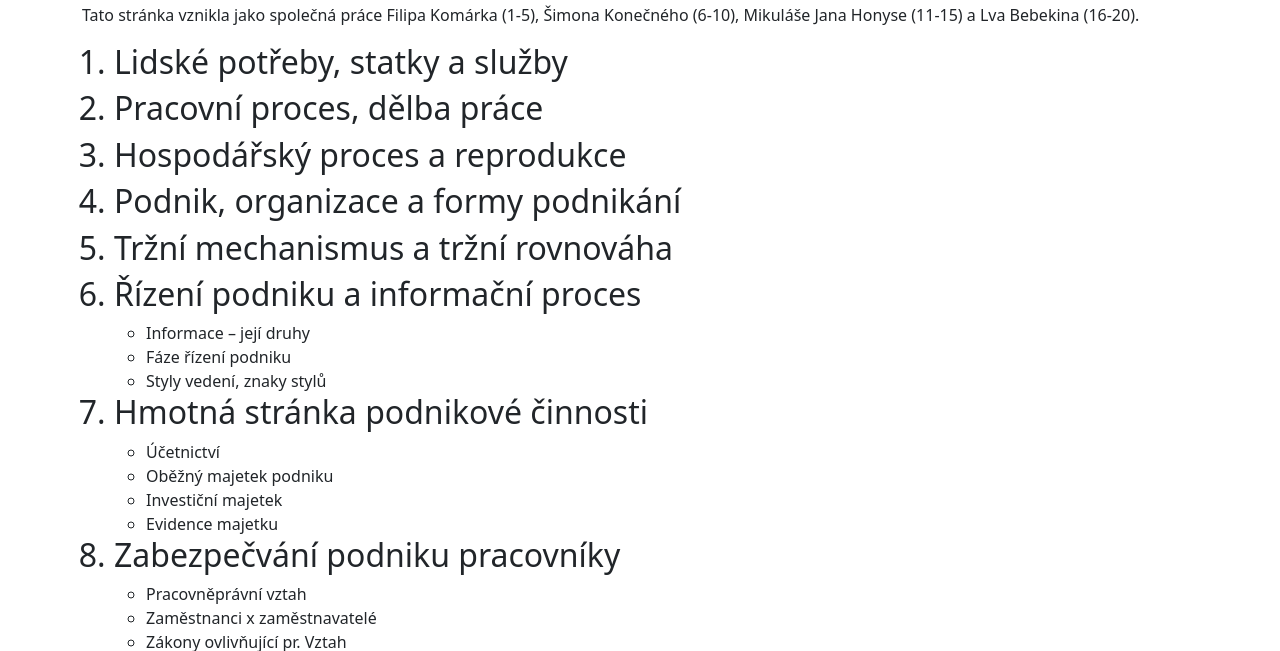
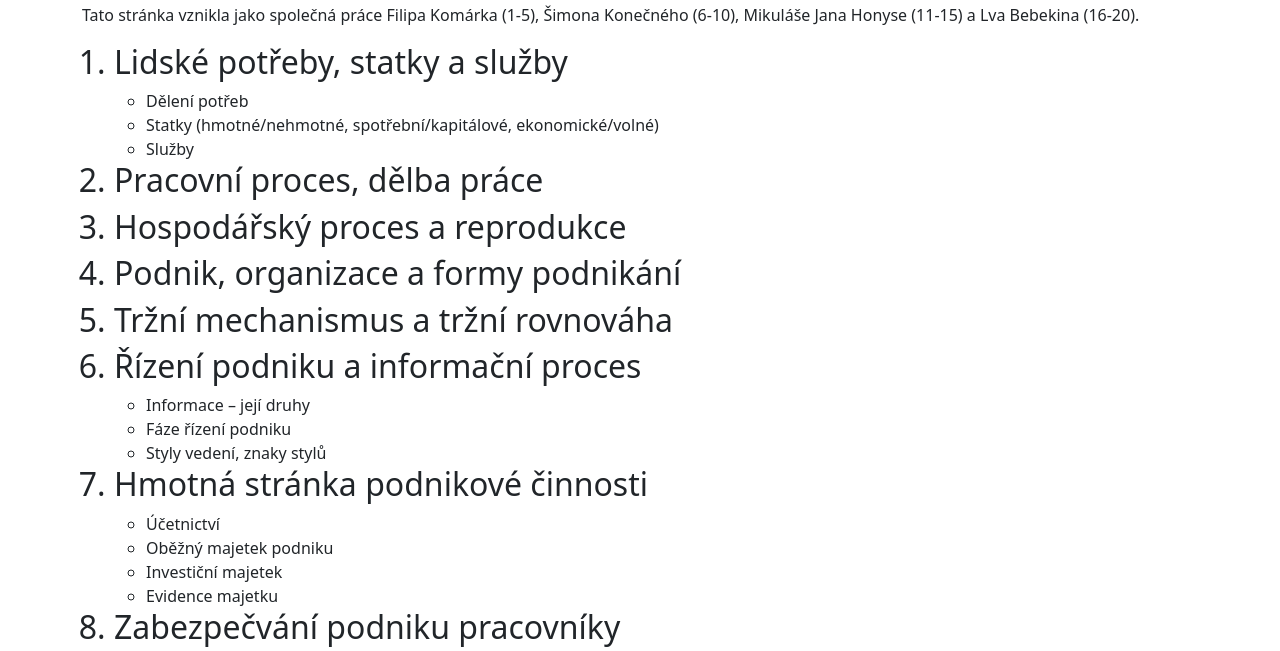
Before and after one commit to filip2cz/maturita-eko, a plain HTML site: page osnova/index.html in a window 1280 px wide. Shown: the part 53-704 px from the top of the page. Drawn offline with nearby package versions, Linux system fonts and the light colour scheme.

Commit message:
ADD: Lidské potřeby, statky a služby

```diff
--- a/osnova/index.html
+++ b/osnova/index.html
@@ -29,6 +29,12 @@
             <h2>
                 <li>Lidské potřeby, statky a služby</li>
             </h2>
+
+            <ul>
+                <li>Dělení potřeb</li>
+                <li>Statky (hmotné/nehmotné, spotřební/kapitálové, ekonomické/volné)</li>
+                <li>Služby</li>
+            </ul>
 
             <h2>
                 <li>Pracovní proces, dělba práce</li>
```
